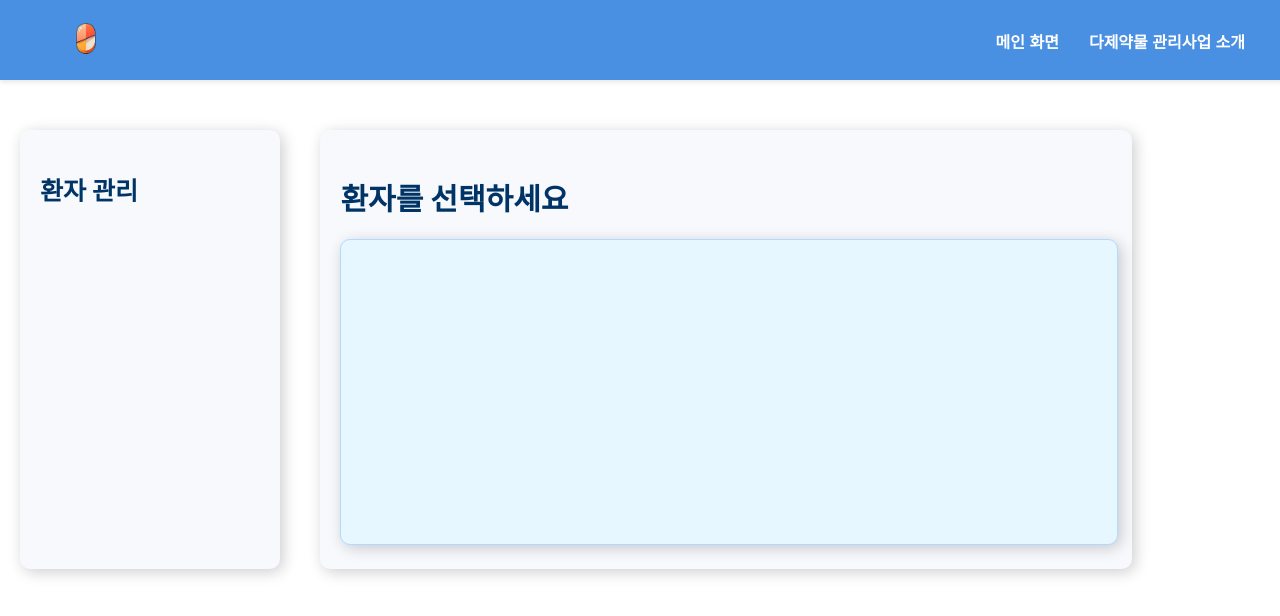
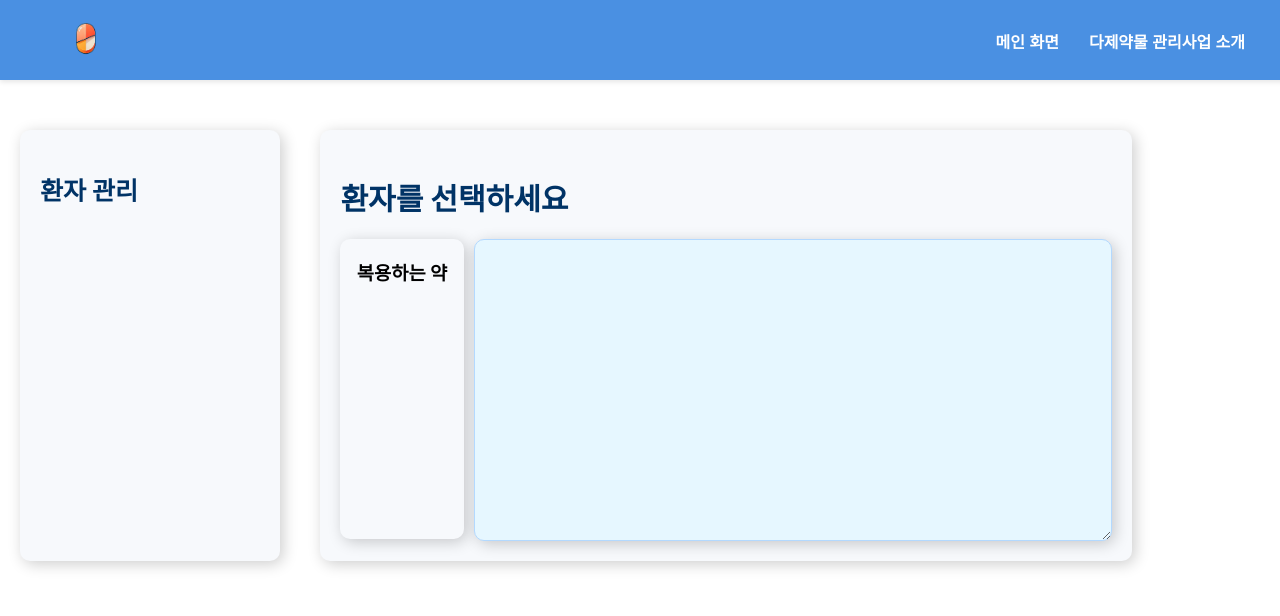
Before and after one commit to drug-prometheus/drug-master-frontend, a React (Create React App) app: page /opinion in a window 1280 px wide. Shown: the top 616 px of the page. Built offline with nearby package versions, Linux system fonts and the light colour scheme.

Commit message:
feat(PharmacistOpinionPage.js) : 환자가 복용하고 있는 약 표시

```diff
--- a/src/Components/PharmacistOpinionPage.js
+++ b/src/Components/PharmacistOpinionPage.js
@@ -57,15 +57,26 @@ const NoteTitle = styled.h2`
     color: #003366;
 `;
 
-const NoteContent = styled.textarea`
+const InfoContent = styled.div`
+    text-align: center;
+    flex: 1;
     width: 100%;
     height: 300px;
     font-size: 16px;
     border-radius: 10px;
     box-shadow: 3px 3px 15px rgba(0, 0, 0, 0.2);
+    background-color: #F7F9FC;
+`
+
+const NoteContent = styled.textarea`
+    flex: 5;
+    width: 100%;
+    height: 280px;
+    font-size: 16px;
+    padding: 10px;
+    border-radius: 10px;
+    box-shadow: 3px 3px 15px rgba(0, 0, 0, 0.2);
     border: 1px solid #B3D9FF;
-    outline: none;
-    resize: none;
     background-color: ${(props) => (props.editable ? '#E6F7FF' : '#E6F7FF')};
     pointer-events: ${(props) => (props.editable ? 'auto' : 'none')};
 `;
@@ -101,21 +112,13 @@ const SaveButton = styled.button`
 
 
 const PharmacistOpinionPage = () => {
-    const { auth, logout } = useContext(AuthContext);
+    const { auth } = useContext(AuthContext);
     const [selectedPatient, setSelectedPatient] = useState(null);
     const [noteContent, setNoteContent] = useState('');
     const [isEditable, setIsEditable] = useState(false);
     const location = useLocation();
     const [patients, setPatients] = useState(null);
-
-
-    // 소견도 원래 DB에서 가져와야 함
-    const notesFromDB = {
-      '홍길동': '홍길동 님은 현재 약물 A, B, C를 복용 중입니다. 증상은 호전되고 있습니다.',
-      '김철수': '김철수 님은 혈압약을 복용 중입니다. 복약 관리를 철저히 할 필요가 있습니다.',
-      '이영희': '이영희 님은 진통제를 복용 중입니다. 추가 진단이 필요합니다.',
-      '박지민': '박지민 님은 항생제를 복용 중이며, 경과를 지켜봐야 합니다.',
-    };
+    const [pillInfos, setPillInfos] = useState([]);
 
     const loadPatients = ()=>{
         axios.post('/pharmacist-with-patients/', {
@@ -135,10 +138,21 @@ const PharmacistOpinionPage = () => {
         loadPatients();
     }
 
+    const loadPillInfos = (patient_name)=>{
+        axios.post('/see-medi-info/', {patient_name: patient_name})
+            .then((response)=>{
+                const temp = [];
+                for (const item in response.data){
+                    temp.push(response.data[item]);
+                }
+                setPillInfos(temp);
+            })
+    }
+
     const handlePatientSelect = (patient) => {
         setSelectedPatient(patient);
-        setNoteContent(notesFromDB[patient]);
         setIsEditable(false);
+        loadPillInfos(patient);
       };
 
       const handleNoteChange = (e) => {
@@ -178,18 +192,35 @@ const PharmacistOpinionPage = () => {
                 <PatientTitle>환자 관리</PatientTitle>
                 {patients?.map((patient) => (
                 <PatientItem key={patient} onClick={() => handlePatientSelect(patient)}>
-                    {patient}
+                    {patient + '님'}
                 </PatientItem>
                 ))}
             </PatientListContainer>
 
+
             <NoteContainer>
-                <NoteTitle>{selectedPatient ? `${selectedPatient} 소견` : '환자를 선택하세요'}</NoteTitle>
+                <NoteTitle>{selectedPatient ? `${selectedPatient}님 소견` : '환자를 선택하세요'}</NoteTitle>
+                <div style={{display: 'flex', gap: '10px'}}>
+                    <InfoContent>
+                        <h3>
+                            복용하는 약
+                        </h3>
+                        {
+                            pillInfos?.map((pillInfo)=>(
+                                <>
+                                    {pillInfo.medication_name}
+                                    <br/>
+                                </>
+                            ))
+                        }
+                    </InfoContent>
                     <NoteContent
                         value={noteContent}
                         onChange={handleNoteChange}
                         editable={isEditable}
                     />
+                </div>
+
                 {selectedPatient && (
                     <ButtonContainer>
                         <EditButton onClick={handleEditClick}>
```
Lines whose indentation alone changed are shown as unchanged.
